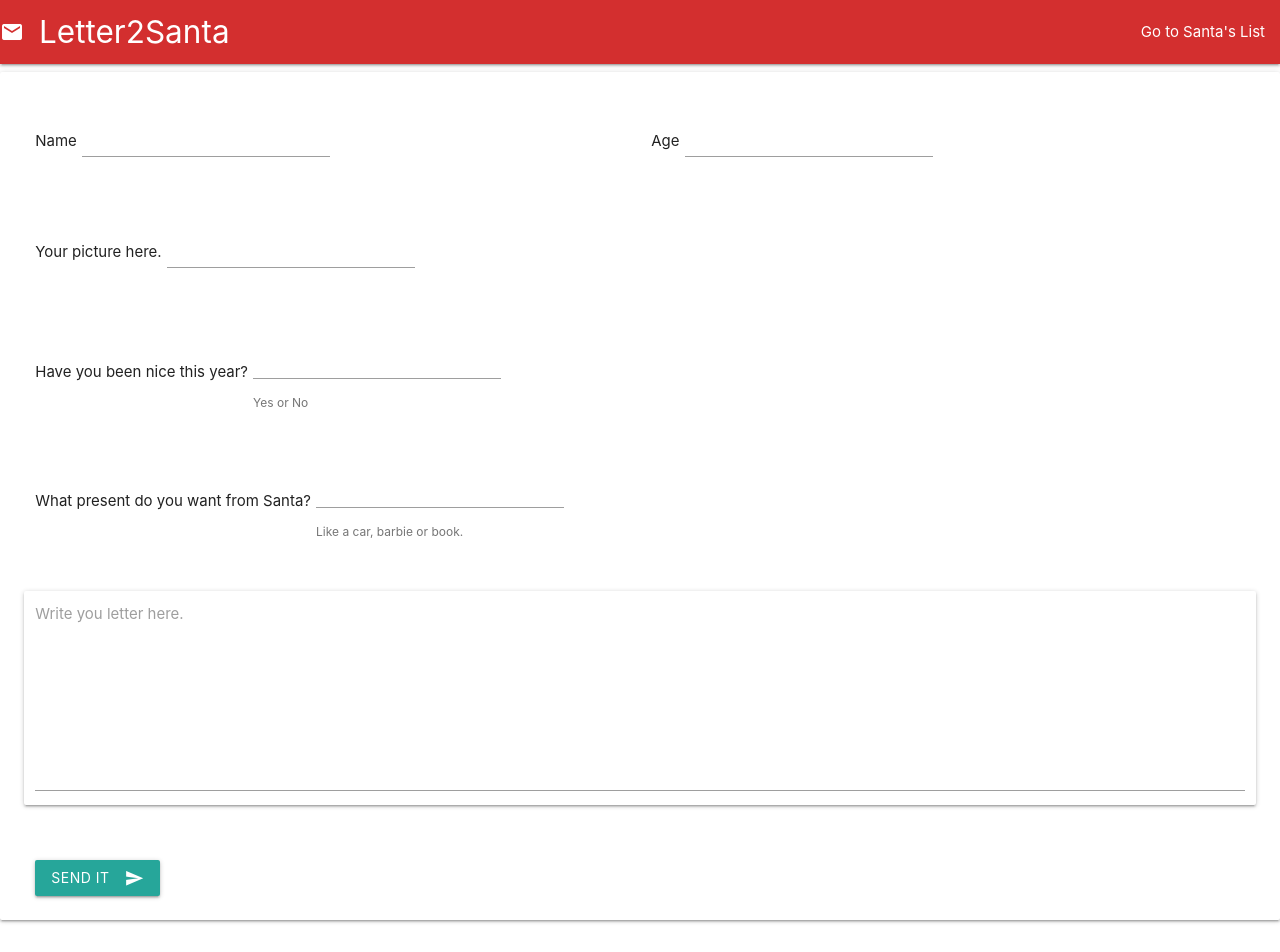
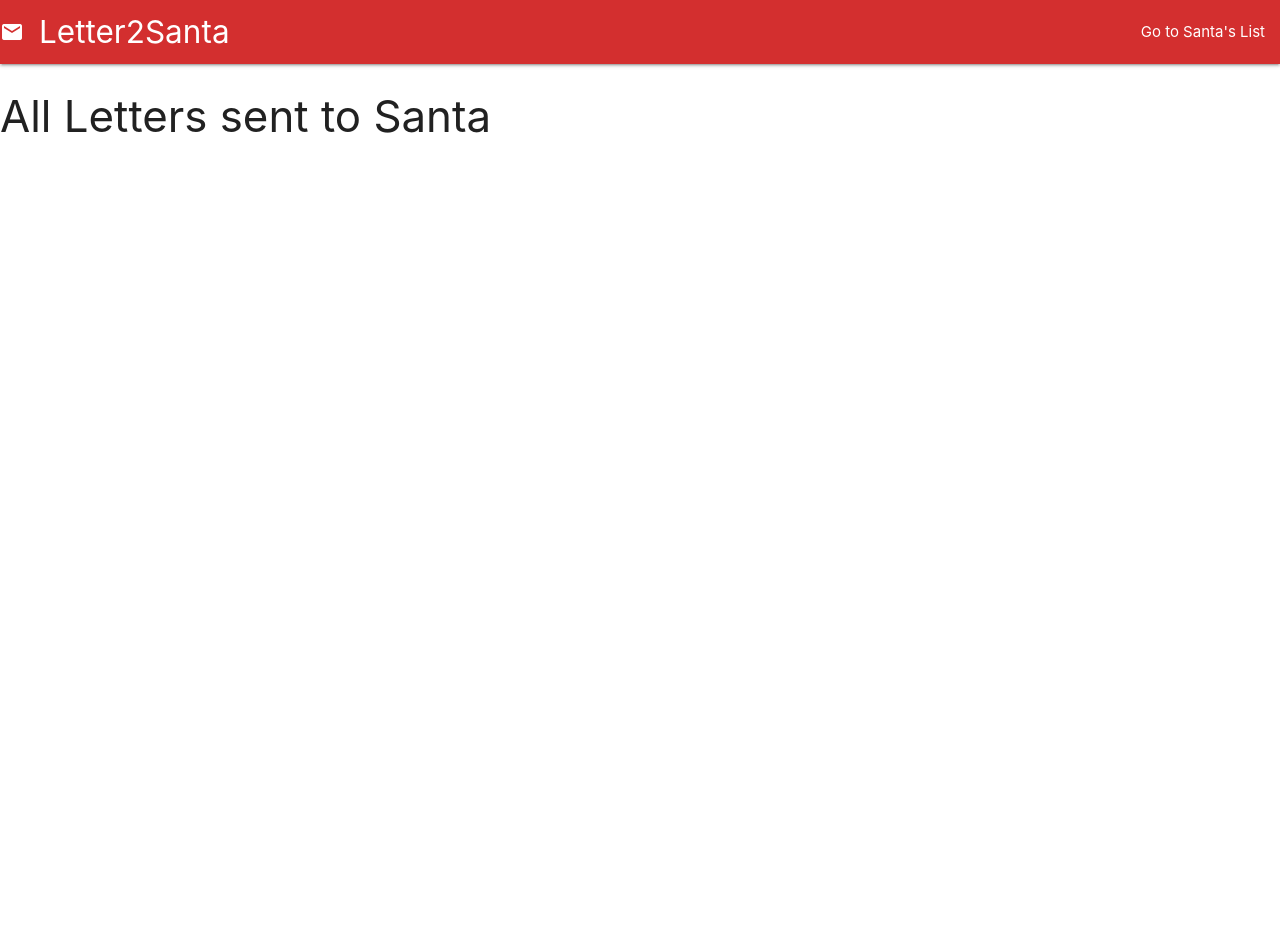
Before and after one commit to khushboogoyal88/Letter2santa, a React (Create React App) app: page /letters in a window 1280 px wide. Shown: the top 952 px of the page. After the commit the page ends 800 px from the top, so only its background shows below. Built offline with nearby package versions, Linux system fonts and the light colour scheme.

Commit message:
Roures created for Santa's List and form submission

```diff
--- a/src/App.js
+++ b/src/App.js
@@ -1,6 +1,8 @@
-import React, { useState } from "react";
+import React, { Fragment, useState } from "react";
+import { BrowserRouter as Router, Switch, Route } from "react-router-dom";
 import "./App.css";
 import Nav from "./components/Nav";
+import Letters from "./components/Letters";
 import Form from "./components/Form";
 import View from "./components/View";
 import Popup from "./components/Popup";
@@ -36,9 +38,13 @@ const App = () => {
   };
 
   return (
+    <Router>
       <div className="App">
         <Nav title="Letter2Santa" icon="email" />
-      <Form change={changeHandler} submit={submitHandler} />
+        <Switch>
+          <Route exact path="/">
+            <Fragment>
+              <Form change={changeHandler} submit={popupHandler} />
               <View
                 name={letter.name}
                 age={letter.age}
@@ -57,7 +63,20 @@ const App = () => {
                   submit={submitHandler}
                 />
               )}
+            </Fragment>
+          </Route>
+          <Route path="/letters">
+            <Letters />
+          </Route>
+          <Route path="/:user">
+            <h3>User</h3>
+          </Route>
+          <Route>
+            <h3>No Match</h3>
+          </Route>
+        </Switch>
       </div>
+    </Router>
   );
 };
 
--- a/src/components/Form.js
+++ b/src/components/Form.js
@@ -1,4 +1,4 @@
-import React, { useState } from "react";
+import React from "react";
 
 const Form = ({ submit, change, role }) => {
   return (
@@ -61,7 +61,7 @@ const Form = ({ submit, change, role }) => {
                 data-error="wrong"
                 data-success="right"
               >
-                Like a car, barbie or book.
+                Like a toy, barbie or book.
               </span>
             </div>
           </div>
@@ -83,7 +83,7 @@ const Form = ({ submit, change, role }) => {
           </form>
         </div>
         <button
-          class="btn waves-effect waves-light"
+          className="btn waves-effect waves-light modal-trigger"
           type="submit"
           name="submit"
         >
--- /dev/null
+++ b/src/components/Letters.js
@@ -0,0 +1,11 @@
+import React from "react";
+
+export const Letters = () => {
+  return (
+    <div>
+      <h3>All Letters sent to Santa</h3>
+    </div>
+  );
+};
+
+export default Letters;
--- a/src/components/Nav.js
+++ b/src/components/Nav.js
@@ -1,17 +1,18 @@
 import React, { Component } from "react";
+import { Link } from "react-router-dom";
 
 export class Nav extends Component {
   render() {
     return (
       <nav>
         <div className="nav-wrapper red darken-2">
-          <a href="#" className="brand-logo">
+          <Link to="/" className="brand-logo">
             <i class="material-icons">{this.props.icon}</i>
             {this.props.title}
-          </a>
+          </Link>
           <ul id="nav-mobile" className="right hide-on-med-and-down">
             <li>
-              <a>Go to Santa's List</a>
+              <Link to="/letters">Go to Santa's List</Link>
             </li>
           </ul>
         </div>
```
Also changed, not shown: 1 other file (tests, documents, lock files or other folders). Lines whose indentation alone changed are shown as unchanged.
